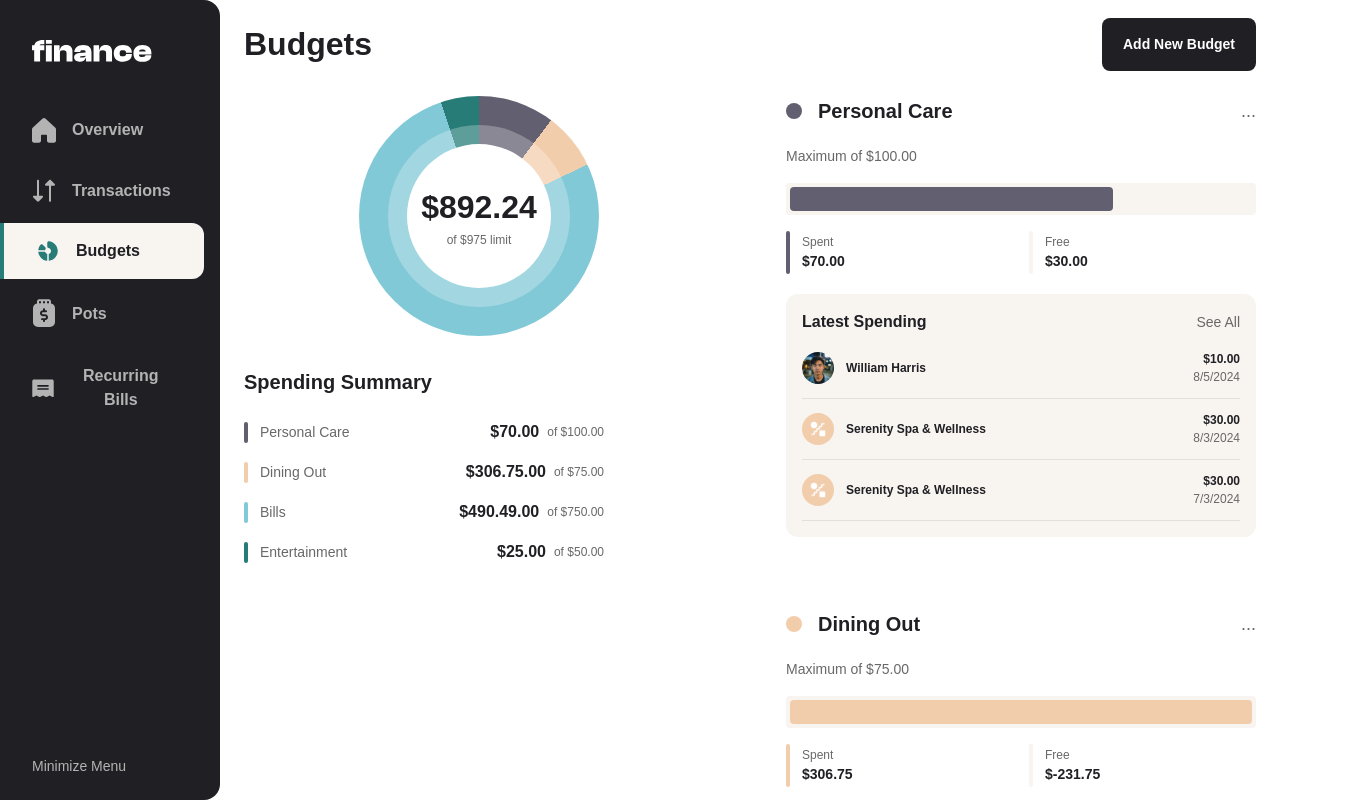
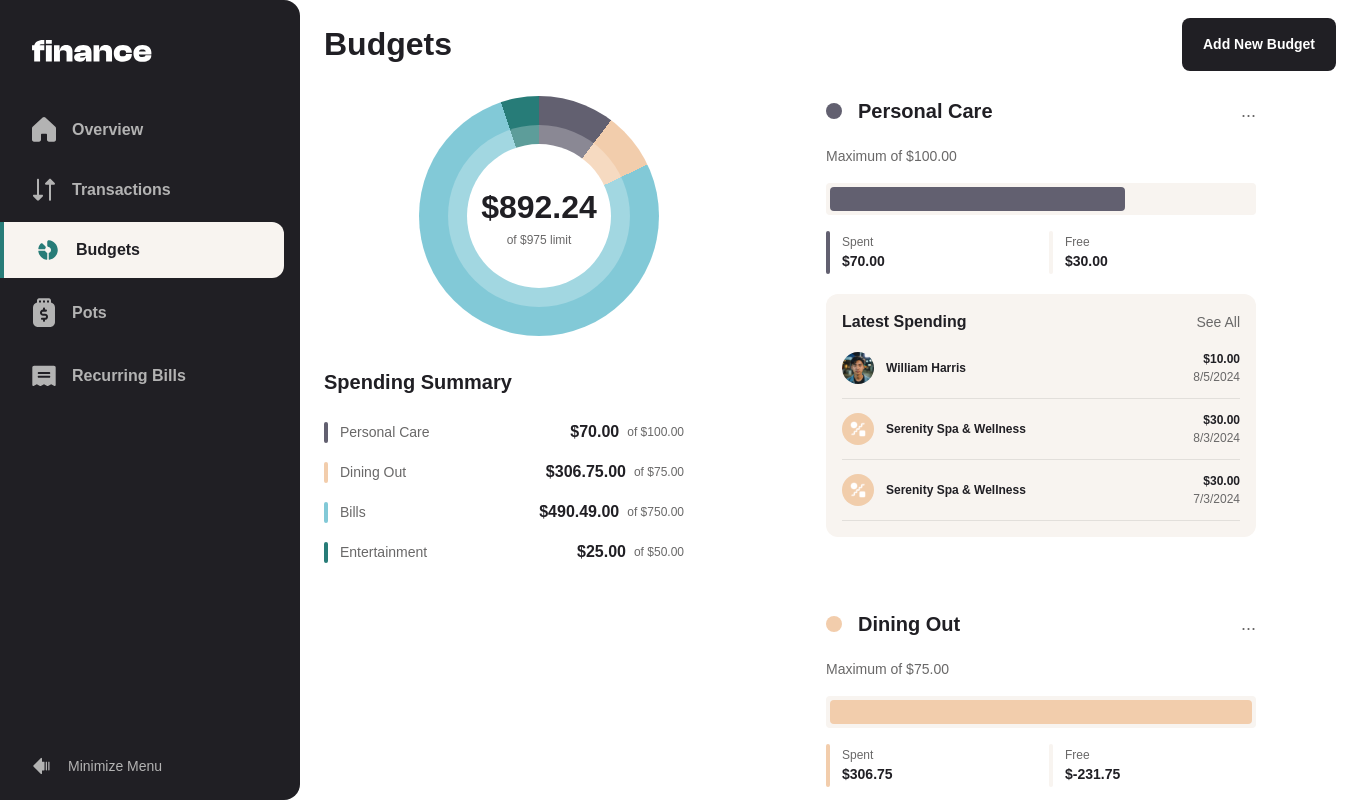
Before and after one commit to Keti-Tsiklauri2001/my-finance-app, a Next.js app: page /budgets in a window 1280 px wide. Shown: the top 802 px of the page, 1360 px wide, since content can reach past the window. Built offline with nearby package versions, Linux system fonts and the light colour scheme.

Commit message:
fix:leggy navigation

```diff
--- a/src/app/budgets/page.tsx
+++ b/src/app/budgets/page.tsx
@@ -5,7 +5,7 @@ export default function Budgets() {
   return (
     <div>
       <Header header="budgets" buttonText="add new budget" />
-      <div className="flex flex-col md:flex-row xl:max-w-[1060px] xl:float-right w-full mx-auto gap-6">
+      <div className="flex flex-col md:flex-row xl:max-w-[1060px]  w-full mx-auto gap-6">
         <div className="flex-1">
           <SpendingSummary />
         </div>
--- a/src/app/layout.tsx
+++ b/src/app/layout.tsx
@@ -1,22 +1,5 @@
-import type { Metadata } from "next";
-import { Geist, Geist_Mono } from "next/font/google";
 import "./globals.css";
 import Sidebar from "../components/SideBar";
-
-const geistSans = Geist({
-  variable: "--font-geist-sans",
-  subsets: ["latin"],
-});
-
-const geistMono = Geist_Mono({
-  variable: "--font-geist-mono",
-  subsets: ["latin"],
-});
-
-export const metadata: Metadata = {
-  title: "Create Next App",
-  description: "Generated by create next app",
-};
 
 export default function RootLayout({
   children,
@@ -24,13 +7,23 @@ export default function RootLayout({
   children: React.ReactNode;
 }>) {
   return (
-    <html
-      lang="en"
-      className={`${geistSans.variable} ${geistMono.variable} h-full antialiased`}
-    >
-      <body className="min-h-full flex">
-        <Sidebar />
-        <main className="flex-1">{children}</main>
+    <html lang="en">
+      <body className="min-h-screen bg-[#F8F4F0]">
+        <div className="flex">
+          <Sidebar />
+
+          <main
+            id="main-content"
+            className="
+              flex-1
+              transition-all
+              duration-500
+              min-w-0
+            "
+          >
+            {children}
+          </main>
+        </div>
       </body>
     </html>
   );
--- a/src/components/BudgetsCard.tsx
+++ b/src/components/BudgetsCard.tsx
@@ -5,7 +5,7 @@ import Image from "next/image";
 export default function BudgetCard() {
   const budgetsWithData = calculateBudgets(budgets);
   return (
-    <div className="flex flex-col gap-6">
+    <div className="flex flex-col gap-6 ">
       {budgetsWithData.map((budget: BudgetWithData, index) => {
         const { transactions, spent, free, percentage } = budget;
         console.log(transactions[0].avatar);
@@ -21,6 +21,7 @@ export default function BudgetCard() {
               max-w-[343px]
               md:max-w-[608px]
               p-5 md:p-6
+              mx-auto
             "
           >
             {/* HEADER */}
--- a/src/components/Header.tsx
+++ b/src/components/Header.tsx
@@ -19,7 +19,7 @@ export default function Header({ header, buttonText }: HeaderProps) {
         h-[56px]
         self-stretch
         mx-auto
-        xl:float-right
+
         xl:p-6
         xl:mt-4
       "
--- a/src/components/SideBar.tsx
+++ b/src/components/SideBar.tsx
@@ -2,6 +2,7 @@
 
 import Image from "next/image";
 import { usePathname, useRouter } from "next/navigation";
+import { useState } from "react";
 
 const menuItems = [
   {
@@ -40,18 +41,46 @@ export default function Sidebar() {
   const pathname = usePathname();
   const router = useRouter();
 
+  const [collapsed, setCollapsed] = useState(false);
+
   return (
     <>
       {/* ================= XL SIDEBAR ================= */}
-      <aside className="hidden xl:flex flex-col w-[300px] h-screen bg-[#201F24] rounded-r-2xl">
-        <div className="px-8 py-10">
+      <aside
+        className={`
+          hidden xl:flex flex-col h-screen bg-[#201F24]
+          rounded-r-2xl transition-all duration-500 ease-in-out
+          ${collapsed ? "w-[88px]" : "w-[300px]"}
+        `}
+      >
+        {/* LOGO */}
+        <div className="relative h-[21px] ml-8 mt-10 mb-10">
+          {/* LARGE LOGO */}
           <Image
             src="/images/logo-large.svg"
             alt="Logo"
             width={120}
             height={21}
+            className={`
+      absolute left-0 top-0 transition-all duration-300
+      ${collapsed ? "opacity-0 scale-95" : "opacity-100 scale-100"}
+    `}
+          />
+
+          {/* SMALL LOGO */}
+          <Image
+            src="/images/logo-small.svg"
+            alt="Logo"
+            width={20}
+            height={20}
+            className={`
+      absolute left-0 top-0 transition-all duration-300
+      ${collapsed ? "opacity-100 scale-100" : "opacity-0 scale-95"}
+    `}
           />
         </div>
+
+        {/* MENU */}
         <nav className="flex flex-col gap-1 pr-4 flex-1">
           {menuItems.map((item) => {
             const isActive = pathname === item.href;
@@ -61,9 +90,10 @@ export default function Sidebar() {
                 key={item.label}
                 onClick={() => router.push(item.href)}
                 className={`
-                  flex items-center gap-4 px-8 py-4 rounded-r-xl
+                  flex items-center py-4 rounded-r-xl
                   cursor-pointer transition-all duration-300 ease-out
                   hover:bg-white/5
+                  ${collapsed ? "justify-center px-0" : "gap-4 px-8"}
                   ${
                     isActive
                       ? "bg-[#F8F4F0] text-[#201F24] border-l-4 border-[#277C78]"
@@ -78,15 +108,39 @@ export default function Sidebar() {
                   height={24}
                 />
 
-                <span className="font-semibold">{item.label}</span>
+                {!collapsed && (
+                  <span className="font-semibold whitespace-nowrap">
+                    {item.label}
+                  </span>
+                )}
               </button>
             );
           })}
         </nav>
 
-        <div className="px-8 py-6 text-[#B3B3B3] text-sm cursor-pointer hover:text-white transition">
-          Minimize Menu
-        </div>
+        {/* MINIMIZE */}
+        <button
+          onClick={() => setCollapsed((prev) => !prev)}
+          className={`
+            flex items-center transition-all duration-300
+            text-[#B3B3B3] hover:text-white cursor-pointer
+            mb-6
+            ${collapsed ? "justify-center px-0" : "gap-4 px-8"}
+          `}
+        >
+          <Image
+            alt="sidebar"
+            width={20}
+            height={20}
+            src="/images/minimize-Sidebar.svg"
+            className={`
+              transition-transform duration-500
+              ${collapsed ? "rotate-180" : ""}
+            `}
+          />
+
+          {!collapsed && <span className="text-sm">Minimize Menu</span>}
+        </button>
       </aside>
 
       {/* ================= MD TABLET ================= */}
```
